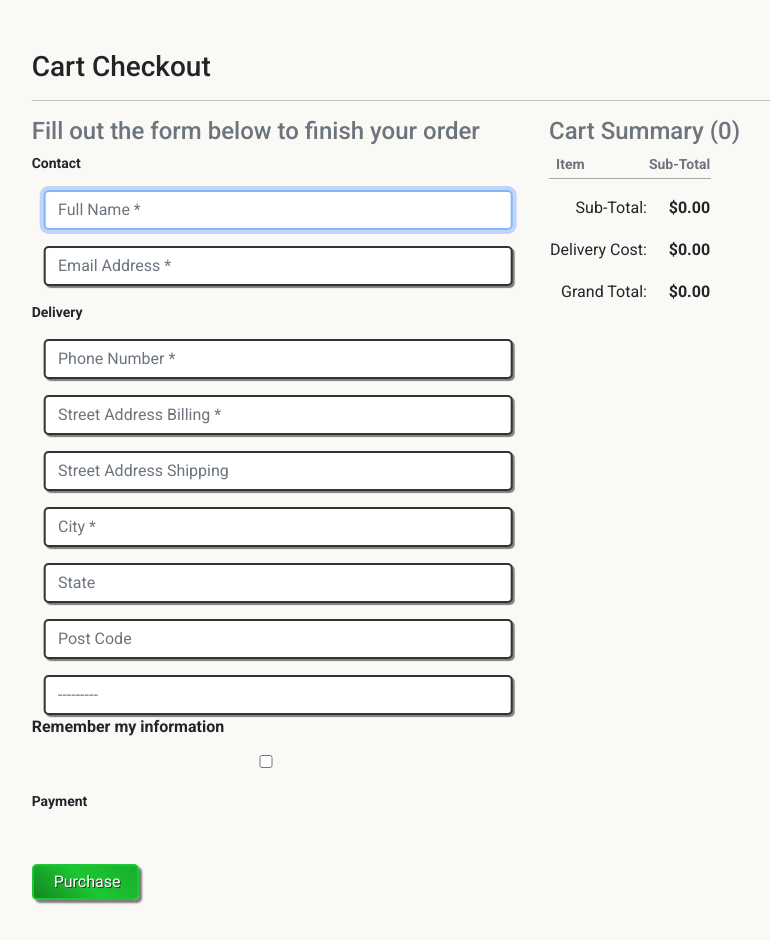
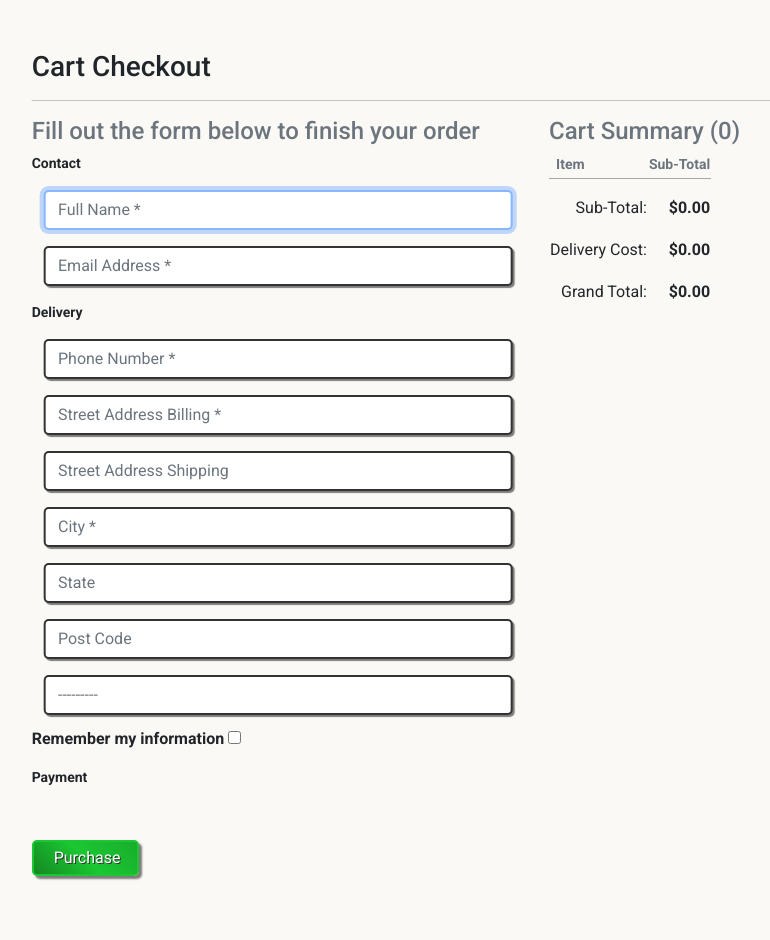
Before and after one commit to Richardaeld/Eldridge_Music, a Django app: template invoice/templates/invoice/invoice.html in a window 1280 px wide. Shown: the part 189-1129 px from the top of the page, without its empty margins (103-873 px from the left). After the commit the page ends 1069 px from the top, so only its background shows below. Run offline with Django 3.2, Linux system fonts and the light colour scheme; the template is opened without the code that fills it: values that come from a table or form of the project are taken from there, others are empty; some libraries are stand-ins or nearby versions.

Commit message:
UX imporvement for checkbox

```diff
--- a/invoice/static/invoice/css/invoice.css
+++ b/invoice/static/invoice/css/invoice.css
@@ -34,6 +34,12 @@ legend {
 
 .invoice-bottom-hr {
     border-bottom: 1px solid #a7a7a7;
+}
+
+
+
+.remember-checkbox-input {
+    width: fit-content!important;
 }
 
 /* ------------------------------------------------------------------- Merchandise summery ---------------------------------------------------------------- */
```
